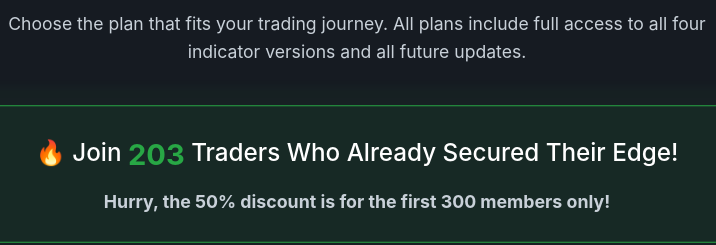
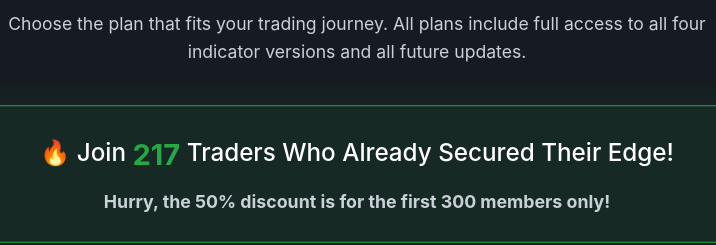
Before and after one commit to skrrive/millionerstrategy, a plain HTML site: page index.html in a window 1280 px wide. Shown: the part 4240-4485 px from the top of the page, 283-999 px from the left. Drawn offline with Linux system fonts and the light colour scheme; some packages are replaced by stand-ins of ours; a script that the page names is missing.

Commit message:
Update index.html

```diff
--- a/index.html
+++ b/index.html
@@ -299,7 +299,7 @@
             <p>Choose the plan that fits your trading journey. All plans include full access to all four indicator versions and all future updates.</p>
             <div class="customer-counter">
                 <div class="counter-line-1">
-                    🔥 Join <span id="customer-count">203</span> Traders Who Already Secured Their Edge!
+                    🔥 Join <span id="customer-count">217</span> Traders Who Already Secured Their Edge!
                 </div>
                 <div class="counter-line-2">
                     Hurry, the 50% discount is for the first 300 members only!
```
